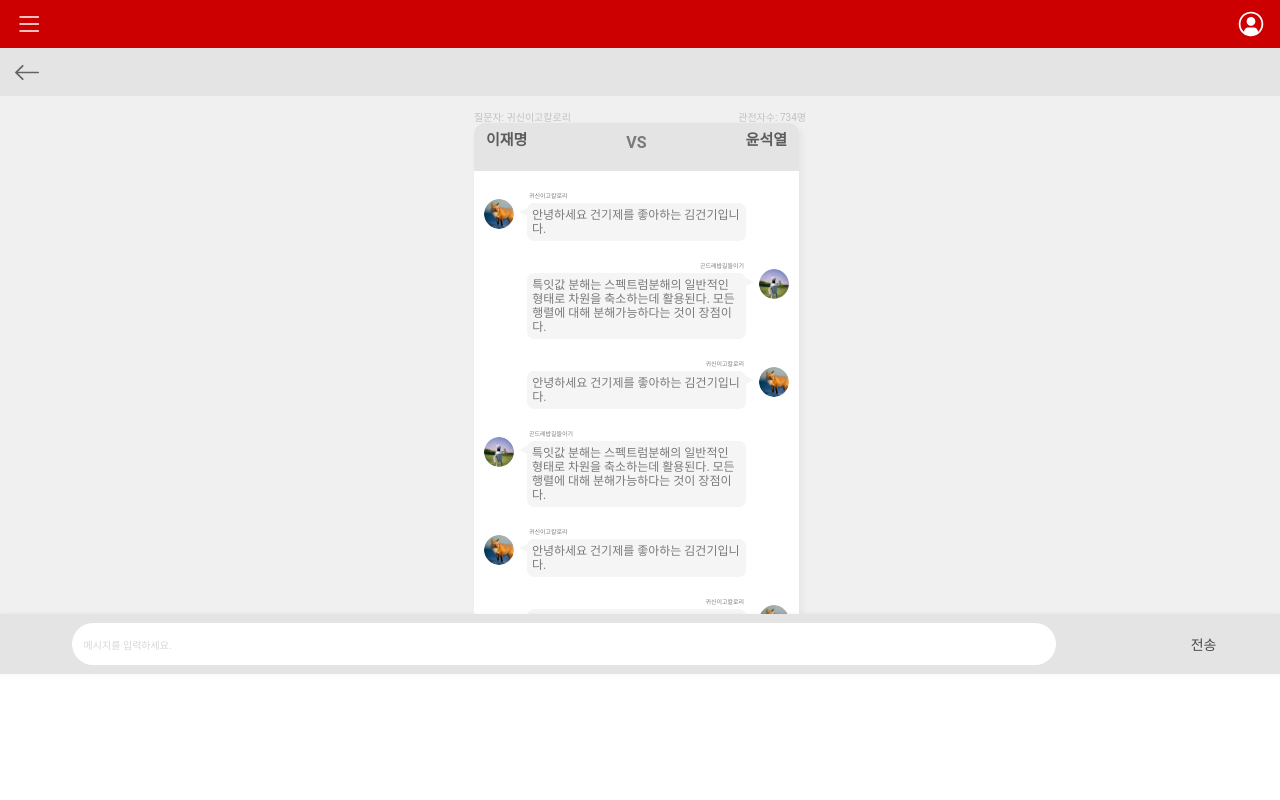
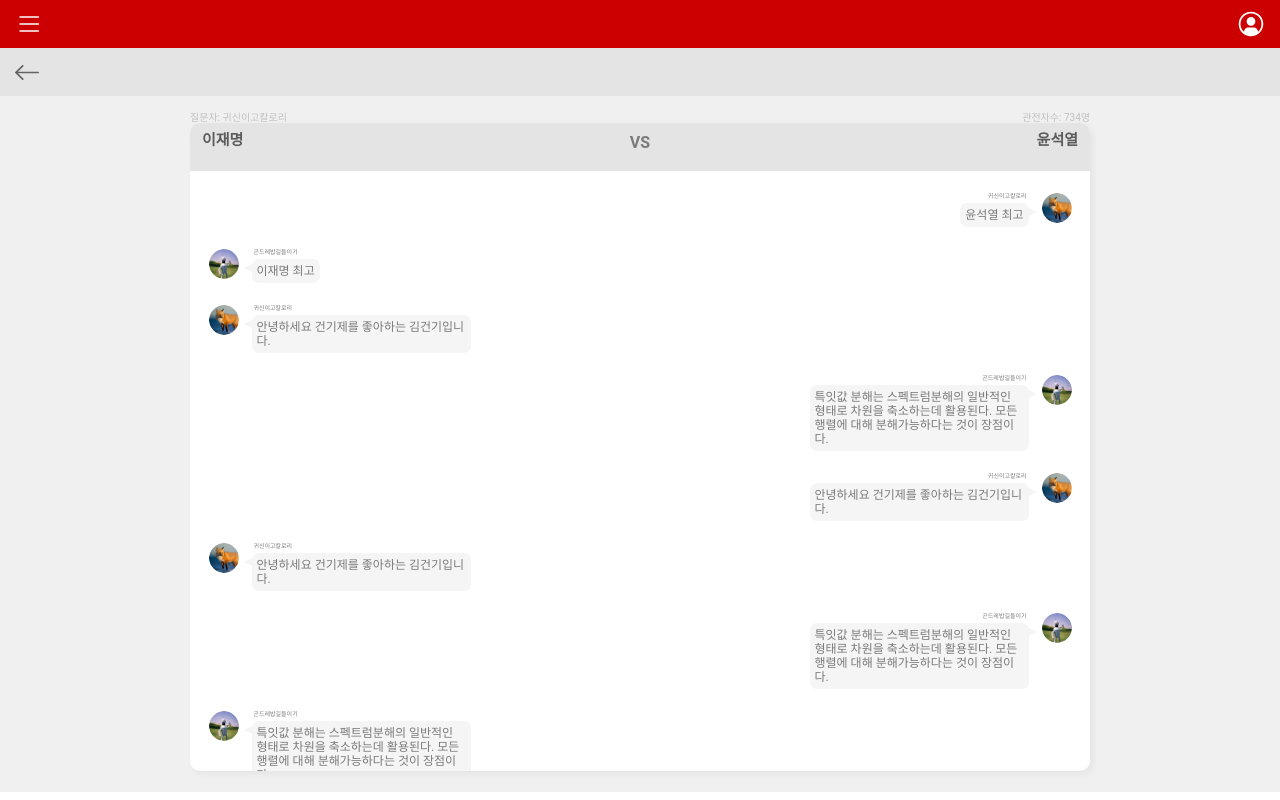
Before and after one commit to longdoheun/2022likelion_hackaton_front, a React (Create React App) app: page /discussion/talk in a window 1280 px wide. Built offline with nearby package versions, Linux system fonts and the light colour scheme.

Commit message:
discuss routing update

```diff
--- a/src/components/Discuss/DiscussBtn.js
+++ b/src/components/Discuss/DiscussBtn.js
@@ -6,7 +6,6 @@ import MainDiscussBtnIcon from "../../images/main-discuss-btn-icon.png";
 function DiscussBtn() {
   return (
     <>
-      <Link to="/discuss">
         <button className="main-discuss-btn-box">
           <div className="main-discuss-btn-text">
             <h3 className="main-discuss-btn-name">1:1 토론</h3>
@@ -14,7 +13,6 @@ function DiscussBtn() {
           </div>
           <img className="main-discuss-btn-icon" src={MainDiscussBtnIcon} />
         </button>
-      </Link>
     </>
   );
 }
--- a/src/components/Discuss/DiscussCard.js
+++ b/src/components/Discuss/DiscussCard.js
@@ -18,12 +18,12 @@ export default function DiscussCard(props) {
 
   //버튼과 url
   const JOIN = {
-    click: ()=>navigate(`/discussion/vote/?content=${DUMMY.context}`),
+    click: ()=>navigate(`/discussion/vote/?content=${DUMMY.context}&type=join`),
     text: "참여하기"
   }
 
   const WATCH = {
-    click: ()=>navigate(`/discussion/vote/?content=${DUMMY.context}`),
+    click: ()=>navigate(`/discussion/vote/?content=${DUMMY.context}&type=watch`),
     text: "관전하기"
   }
 
--- a/src/components/Discuss/DiscussTalk.js
+++ b/src/components/Discuss/DiscussTalk.js
@@ -1,5 +1,6 @@
 import React from "react";
-import {useHistory} from "react-router-dom";
+import { useLocation } from "react-router-dom";
+import  queryString from "query-string"
 //css
 import "../../css/DiscussTalk.css";
 //components
@@ -14,6 +15,8 @@ import profile2 from "../../images/profile-sample2.png";
 
 export default function DiscussTalk(props) {
   const { } = props;
+  const location = useLocation();
+  const { opinion } = queryString.parse(location.search);
 
   //예상
   const DUMMY = [
@@ -21,13 +24,13 @@ export default function DiscussTalk(props) {
       opinion: "윤석열",
       username: "귀신이고칼로리",
       profile: profile1,
-      text: "안녕하세요 건기제를 좋아하는 김건기입니다."
+      text: "윤석열 최고"
     },
     {
       opinion: "이재명",
       username: "곤드레밥길들이기",
       profile: profile2,
-      text: "특잇값 분해는 스펙트럼분해의 일반적인 형태로 차원을 축소하는데 활용된다. 모든 행렬에 대해 분해가능하다는 것이 장점이다."
+      text: "이재명 최고"
     },
     {
       opinion: "이재명",
@@ -67,11 +70,13 @@ export default function DiscussTalk(props) {
     },
   ]
   // 사용자 한명을 기준으로
-  const left = "윤석열";
+  const oppositeOpinion = opinion === "이재명" ? "윤석열" : "이재명"
+  const myOpinion = opinion === "이재명" ? "이재명" : "윤석열"
+
 
   const checkDirection = (opinion) => {
     let direction;
-    if (opinion === left) {
+    if (opinion === oppositeOpinion) {
       direction = "row"
     } else {
       direction = "row-reverse"
@@ -93,12 +98,12 @@ export default function DiscussTalk(props) {
         <section className="discuss-talk-info-con">
           <div className="discuss-talk-info-cover flex-r">
             <DiscussTalkInfo
-              opinion={"이재명"}
+              opinion={oppositeOpinion}
               direction="left"
             />
             <h1 className="discuss-talk-versus">VS</h1>
             <DiscussTalkInfo
-              opinion={ "윤석열"}
+              opinion={myOpinion}
               direction={"right"}
             />
           </div>
--- a/src/components/Discuss/DiscussTalkMain.js
+++ b/src/components/Discuss/DiscussTalkMain.js
@@ -14,19 +14,21 @@ export default function DiscussTalkMain(props) {
   const navigate = useNavigate();
 
   const location = useLocation();
-  const { content, opinion } = queryString.parse(location.search);
+  const { content, opinion, type } = queryString.parse(location.search);
 
   return (
     <>
       <SubNavBar
-        onClick={() => navigate(`/discussion/vote/?content=${content}`)}
+        onClick={() => navigate(-1)}
         text={content}
       />
       {/* {isAlert && <DiscussAlert
         setIsAlert={setIsAlert}
       ></DiscussAlert>} */}
-      <DiscussTalk></DiscussTalk>
-      <DiscussChat></DiscussChat>
+      <DiscussTalk
+        opinion={opinion}
+      ></DiscussTalk>
+      {type==="join"&&<DiscussChat></DiscussChat>}
     </>
   )
 }
--- a/src/components/Discuss/DiscussVote.js
+++ b/src/components/Discuss/DiscussVote.js
@@ -12,7 +12,7 @@ export default function DiscussVote(props) {
   const { } = props;
   const navigate = useNavigate();
   const location = useLocation();
-  const { content } = queryString.parse(location.search);
+  const { content, type } = queryString.parse(location.search);
 
   const [isSelectLeft, setIsSelectLeft] = useState(false);
   const [isSelectRight, setIsSelectRight] = useState(false);
@@ -22,7 +22,7 @@ export default function DiscussVote(props) {
   }
   const goResult = () => {
     if (isSelectLeft || isSelectRight) {
-      navigate(`/discussion/talk/?content=${content}&opinion=${"김동찬"}`);
+      navigate(`/discussion/talk/?content=${content}&type=${type}&opinion=${(isSelectLeft&&"이재명")||(isSelectRight&&"윤석열")}`);
     } else {
       const message = "동의하는 입장에 체크해주세요"
       window.alert(message);
@@ -60,23 +60,21 @@ export default function DiscussVote(props) {
         </p>
         <Card className={"discuss-vote flex-c"}>
           <section className="discuss-vote-upper">
-            <h1 className="discuss-vote-fin">
-            토론 종료
-            </h1>
+            <h1 className="discuss-vote-fin">자유토론</h1>
             <h5 className="diccuss-vote-guide">
-              설득 당했던 입장에 투표해주세요!
+              토론 입장에 투표해주세요!
             </h5>
           </section>
           <div
             className="diccuss-vote-review"
             onClick = {()=>navigate(-1)}
           >
-            토론 내용 다시보기
+            다른 토론 선택하기
           </div>
           <section className="discuss-vote-center flex-r">
             <DiscussVoteSelection
               username={"귀신이고칼로리"}
-              choose={"이재명"}
+              opinion={"이재명"}
               isSelected={isSelectLeft}
               setIsSelect={setIsSelectLeft}
             />
@@ -85,7 +83,7 @@ export default function DiscussVote(props) {
             </h1>
             <DiscussVoteSelection
               username={"곤드레밥길들이기"}
-              choose={"윤석열"}
+              opinion={"윤석열"}
               isSelected={isSelectRight}
               setIsSelect={setIsSelectRight}
             />
--- a/src/components/Discuss/DiscussVoteSelection.js
+++ b/src/components/Discuss/DiscussVoteSelection.js
@@ -3,7 +3,7 @@ import NOT_CHECKED from "../../images/circle-check.svg";
 import CHECKED from "../../images/red-circle-check.svg";
 
 export default function DiscussVoteSelection(props) {
-  const { username, choose, isSelected, setIsSelect } = props;
+  const { username, opinion, isSelected, setIsSelect } = props;
   const changeCheck = () => {
     setIsSelect(!isSelected);
   };
@@ -14,7 +14,7 @@ export default function DiscussVoteSelection(props) {
         {username}
       </h5>
       <h1 className="diccuss-vote-selection-choose">
-        {choose}
+        {opinion}
       </h1>
       {!isSelected &&
         <img
--- a/src/components/Discuss/Talk.js
+++ b/src/components/Discuss/Talk.js
@@ -10,15 +10,15 @@ export default function Talk(props) {
   }
   return (
     <div className="talk-con">
+                <div
+            className="talk-username flex-r"
+            style={{ flexDirection: direction }}
+          >{username}</div>
       <section
         className="talk-cover flex-r"
         style={{ flexDirection: direction }}>
           <img src={profile} alt="profile-img" className="talk-profile" />
         <section className="talk-right">
-          <div
-            className="talk-username flex-r"
-            style={{ flexDirection: direction }}
-          >{username}</div>
           <div
             className= "talk-cloud flex-r"
             style={{ flexDirection: direction }}
--- a/src/css/DiscussChat.css
+++ b/src/css/DiscussChat.css
@@ -1,6 +1,6 @@
 .discuss-chat-con {
   width: 100%;
-  position: sticky;
+  position: fixed;
   bottom: 0;
 }
 .discuss-chat-main {
--- a/src/css/DiscussTalk.css
+++ b/src/css/DiscussTalk.css
@@ -1,13 +1,17 @@
 .discuss-talk-con {
   margin-top: 16px;
-  width: 332px;
+  /* width: 332px; */
+  width: 90%;
+  max-width: 900px;
+  height: 85vh;
 }
 .discuss-talk-upper {
   justify-content: space-between;
 }
 .discuss-talk {
+  max-width: 900px;
   width: 100%;
-  border-radius: 10px 10px 0px 0px;
+  border-radius: 10px;
 }
 .discuss-talk-info-con {
   width: 100%;
@@ -56,6 +60,6 @@
 }
 .discuss-talk-main {
   width: 100%;
-  height: 443px;
+  height: 600px;
   overflow: scroll;
 }
--- a/src/css/Talk.css
+++ b/src/css/Talk.css
@@ -11,7 +11,7 @@
   border-radius: 50%;
   margin-left: 5px;
   margin-right: 5px;
-  margin-top: 10px;
+  margin-top: -10px;
 }
 .talk-cover {
   /* align-items: center; */
@@ -20,7 +20,7 @@
 }
 .talk-username {
   margin: auto;
-  width: calc(100% - 20px);
+  width: calc(100% - 100px);
   font-family: "Roboto";
   font-style: normal;
   font-weight: 400;
```
